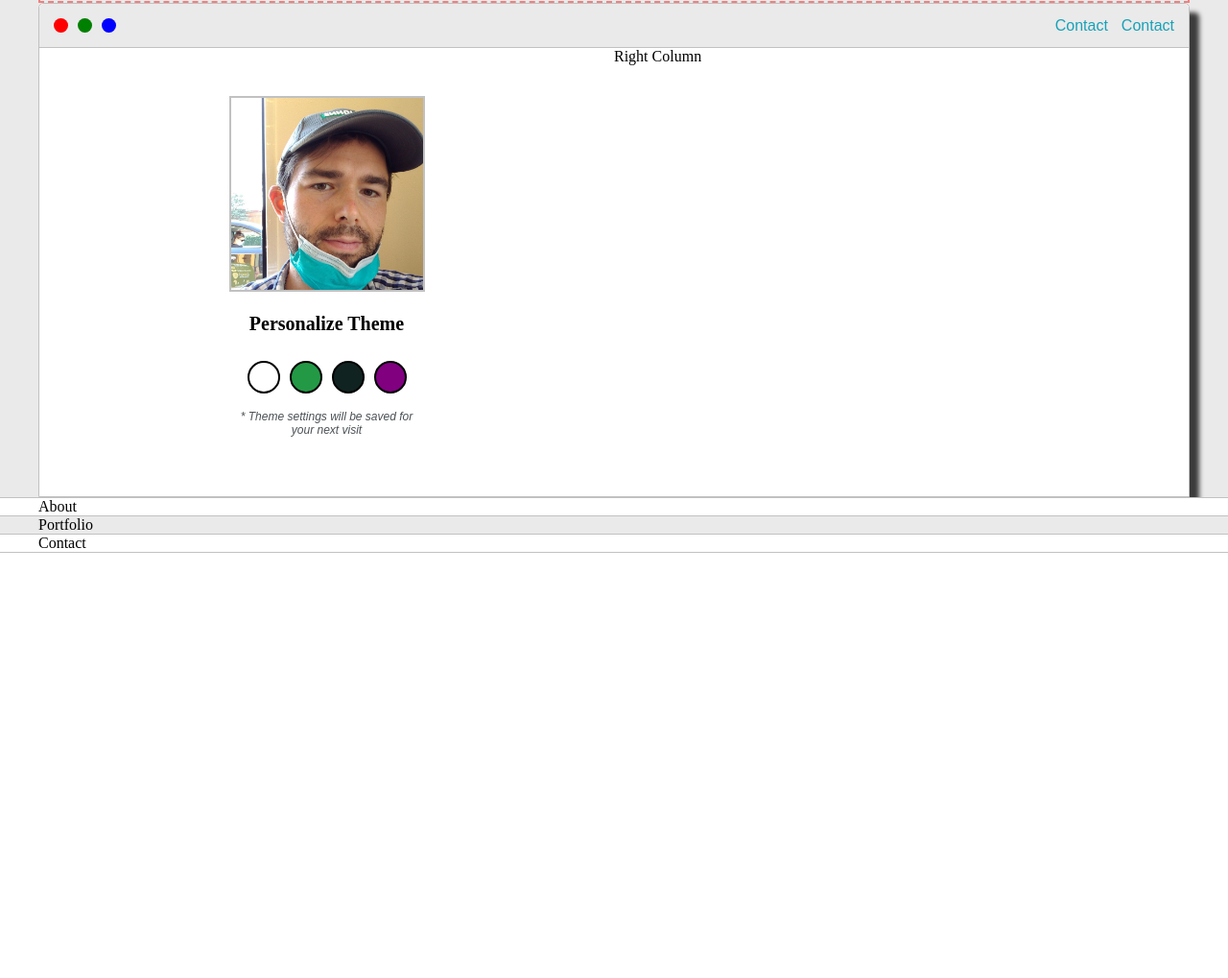
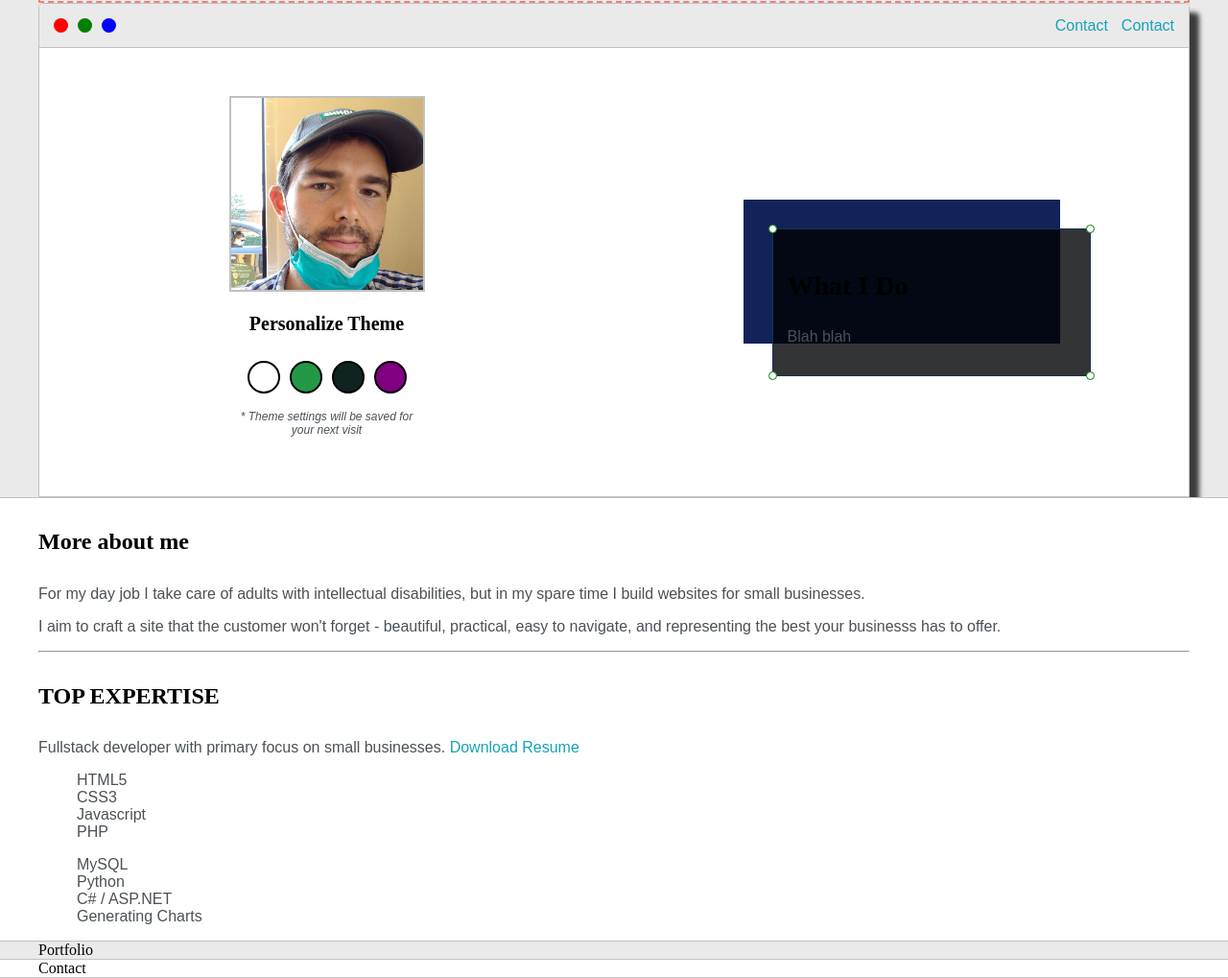
Before and after one commit to nathandoan7/homepage, a plain HTML site: page index.html in a window 1280 px wide. Shown: the part 321-1340 px from the top of the page at 96% size. Before the commit the page ends 897 px from the top, so only its background shows below. Drawn offline with Linux system fonts and the light colour scheme; files whose address does not match are found by name.

Commit message:
finished intro section

```diff
--- a/index.html
+++ b/index.html
@@ -44,7 +44,16 @@
 					</div>
 
 					<div class="right-column">
-						Right Column
+						<div id="preview-shadow">
+							<div id="preview">
+								<div id="corner-tl" class="corner"></div>
+								<div id="corner-tr" class="corner"></div>
+								<div id="corner-bl" class="corner"></div>
+								<div id="corner-br" class="corner"></div>
+								<h3>What I Do</h3>
+								<p>Blah blah</p>
+							</div>
+						</div>
 					</div>
 				</div>
 			</div>
@@ -52,7 +61,35 @@
 
 		<section class="s2">
 			<div class="main-container">
-				About
+				<div class="about-wrapper">
+					<div class="about-me">
+						<h4>More about me</h4>
+						<p>For my day job I take care of adults with intellectual disabilities, but in my spare time I build websites for small businesses.  </p>
+						<p>I aim to craft a site that the customer won't forget - beautiful, practical, easy to navigate, and representing the best your businesss has to offer.</p>
+
+						<hr>
+
+						<h4>TOP EXPERTISE</h4>
+
+						<p>Fullstack developer with primary focus on small businesses.  <a target="_blank" href="Nathan-Doan-Resume">Download Resume</a></p>
+
+						<div id="skills">
+							<ul>
+								<li>HTML5</li>
+								<li>CSS3</li>
+								<li>Javascript</li>
+								<li>PHP</li>
+							</ul>
+
+							<ul>
+								<li>MySQL</li>
+								<li>Python</li>
+								<li>C# / ASP.NET</li>
+								<li>Generating Charts</li>
+							</ul>
+						</div>
+					</div>
+				</div>
 			</div>
 		</section>
 
--- a/styles.css
+++ b/styles.css
@@ -8,6 +8,9 @@
 	--secondaryText:#4b5156;
 
 	--themeDotBorder:#000;
+	--shadowBg:rgb(1,2,3,0.8);
+
+	--previewShadow:#112358;
 }
 
 html, body {
@@ -156,7 +159,7 @@ box-shadow: 10px 10px 5px 0px rgba(0,0,0,0.75);
 	justify-content: center;
 }
 
-.theme-dot{
+.theme-dot{ 		/*how crazy that a div can become a circle.  a triangle?*/
 	height: 30px;
 	width: 30px;
 	background-color: white;
@@ -197,6 +200,61 @@ box-shadow: 10px 10px 5px 0px rgba(0,0,0,0.75);
 
 .right-column {
 	grid-area: right-column;
+	display: grid;
+	align-content: center;
+	padding-top: 50px;
+	padding-bottom: 50px;
+}
+
+#preview{
+	width: 300px;
+	border: 1.5px solid #123456;
+	background-color: var(--shadowBg);
+	padding:15px;
+	position: relative;
+}
+
+#preview-shadow{
+	background-color: var(--previewShadow);
+	width: 300px;
+	height: 120px;
+	padding-left: 30px; /*this padding left and top pushes the #preview element, which is nested inside, down and to the right.*/
+	padding-top: 30px;
+}
+
+.corner {			/*how crazy that a div can become a circle.*/
+	width:7px;
+	height: 7px;
+	border-radius: 50%;
+	border: 1.5px solid green;
+	background-color:#fff;
+	position: absolute;
+}
+
+#corner-tl{
+	top: -5px;  /* this pushes the div dots up outside of the main seciont and into the margin*/
+	left: -5px;  /*when top and left isn't set, the dots go to the corner of the main content.  But as soon as they are set, they are set relative to the corner of the padding.  that's strange.*/
+}
+
+#corner-tr{
+	top: -5px;
+	right: -5px;
+}
+
+#corner-bl{
+	bottom: -5px;
+	left: -5px;
+}
+
+#corner-br{
+	bottom: -5px;
+	right: -5px;
+}
+
+.about-wrapper{
+	display: grid;
+	grid-template-columns: repeat(auto-fit, minmax(32px, 1fr));
+	/* this says "fit as many columns as you can"
 }
 
 @media screen and (max-width: 1200px) {
@@ -205,7 +263,17 @@ box-shadow: 10px 10px 5px 0px rgba(0,0,0,0.75);
 	}
 }
 
-
+@media screen and (max-width: 800px) {
+	.intro-wrapper{
+		grid-template-columns: 1fr;
+		grid-template-areas:
+			'nav-wrapper'
+			'left-column'
+			'right-column';
+	}/* it is in media queries that css grids really shine!!!  easily re-align everything. remember, these media queries overwrite any of the same properties that were used earlier, but do not override other properties that were set earlier.*/
+}	.right-column{
+		justify-content: center;
+}
 
 
 /* I love how all the css is in perfect chronological order.   boxes inside of boxes, top to bottom, left to right.*/
```
Also changed, not shown: 1 other file.
